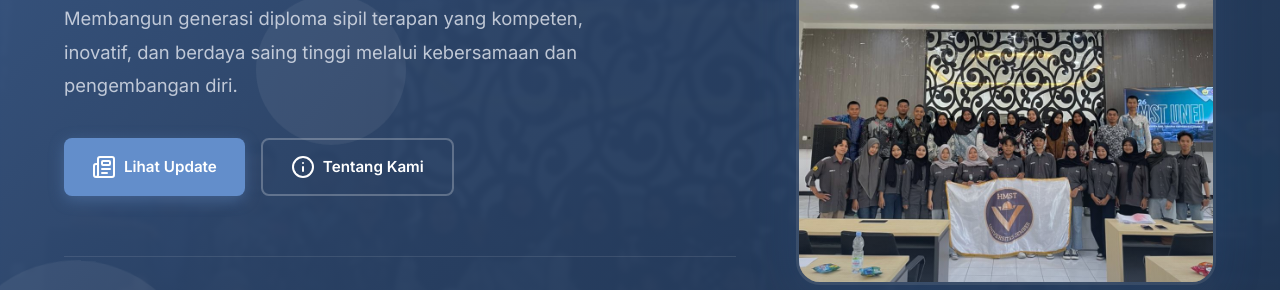
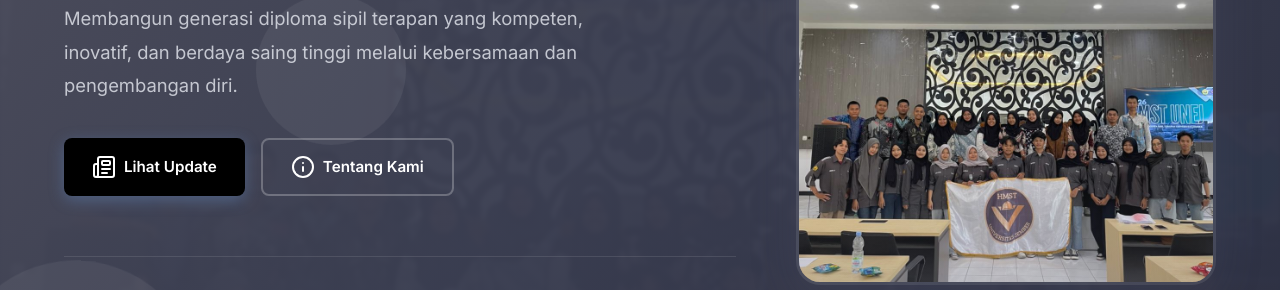
Before and after one commit to hmstunej02-cyber/HMST_PROJECT, a plain HTML site: page index.html in a window 1280 px wide. Shown: the part 325-615 px from the top of the page. Drawn offline with nearby package versions, Linux system fonts and the light colour scheme; files whose address does not match are found by name.

Commit message:
Add files via upload

```diff
--- a/index.html
+++ b/index.html
@@ -264,7 +264,7 @@
          <!-- Card 8 -->
         <article class="news-card fade-up">
           <div class="news-card-img">
-            <img src="assets/MINE.jpeg" alt="MINE">
+            <img src="assets/news-seminar.jpg" alt="Lomba Jembatan">
             <span class="badge">Kompetisi</span>
           </div>
           <div class="news-card-body">
--- a/style.css
+++ b/style.css
@@ -7,20 +7,20 @@
 
 /* ---------- CSS Variables ---------- */
 :root {
-  --color-1: #F0F3FA;
-  --color-2: #D5DEEF;
-  --color-3: #B1C9EF;
-  --color-4: #8AAEE0;
-  --color-5: #638ECB;
-  --color-6: #395886;
+  --color-1: #FCE0B5;
+  --color-2: #F8D2A3;
+  --color-3: #9C7F61;
+  --color-4: #555667;
+  --color-5: #000000;
+  --color-6: #000000;
 
   --white: #ffffff;
   --text-dark: #1a2a3a;
   --text-muted: #5a6a7a;
-  --shadow-sm: 0 2px 8px rgba(57, 88, 134, 0.08);
-  --shadow-md: 0 4px 20px rgba(57, 88, 134, 0.12);
-  --shadow-lg: 0 8px 40px rgba(57, 88, 134, 0.16);
-  --shadow-xl: 0 12px 48px rgba(57, 88, 134, 0.20);
+  --shadow-sm: 0 2px 8px rgba(85, 86, 103, 0.08);
+  --shadow-md: 0 4px 20px rgba(85, 86, 103, 0.12);
+  --shadow-lg: 0 8px 40px rgba(85, 86, 103, 0.16);
+  --shadow-xl: 0 12px 48px rgba(85, 86, 103, 0.20);
   --radius-sm: 8px;
   --radius-md: 12px;
   --radius-lg: 16px;
@@ -140,7 +140,7 @@ ul {
   left: 0;
   right: 0;
   z-index: 1000;
-  background: rgba(57, 88, 134, 0.95);
+  background: rgba(85, 86, 103, 0.95);
   backdrop-filter: blur(12px);
   -webkit-backdrop-filter: blur(12px);
   border-bottom: 1px solid rgba(255, 255, 255, 0.08);
@@ -148,7 +148,7 @@ ul {
 }
 
 .navbar.scrolled {
-  background: rgba(57, 88, 134, 0.98);
+  background: rgba(85, 86, 103, 0.98);
   box-shadow: 0 4px 30px rgba(0, 0, 0, 0.15);
 }
 
@@ -283,9 +283,9 @@ ul {
   inset: 0;
   background: linear-gradient(
     135deg,
-    rgba(57, 88, 134, 0.92) 0%,
-    rgba(42, 66, 102, 0.85) 40%,
-    rgba(30, 51, 80, 0.88) 100%
+    rgba(85, 86, 103, 0.92) 0%,
+    rgba(65, 66, 83, 0.85) 40%,
+    rgba(45, 46, 63, 0.88) 100%
   );
 }
 
@@ -487,7 +487,7 @@ ul {
   content: '';
   position: absolute;
   inset: 0;
-  background: linear-gradient(to bottom, transparent 60%, rgba(57, 88, 134, 0.3));
+  background: linear-gradient(to bottom, transparent 60%, rgba(85, 86, 103, 0.3));
   z-index: 1;
 }
 
@@ -970,7 +970,7 @@ ul {
    KRITIK & SARAN (FEEDBACK)
    ============================================ */
 .feedback-section {
-  background: linear-gradient(135deg, var(--color-6), #2a4266);
+  background: linear-gradient(135deg, var(--color-6), #555667);
   position: relative;
   overflow: hidden;
 }
@@ -1051,7 +1051,7 @@ ul {
 .form-group input:focus,
 .form-group textarea:focus {
   border-color: var(--color-4);
-  box-shadow: 0 0 0 4px rgba(138, 174, 224, 0.2);
+  box-shadow: 0 0 0 4px rgba(85, 86, 103, 0.2);
 }
 
 .form-group input::placeholder,
```
